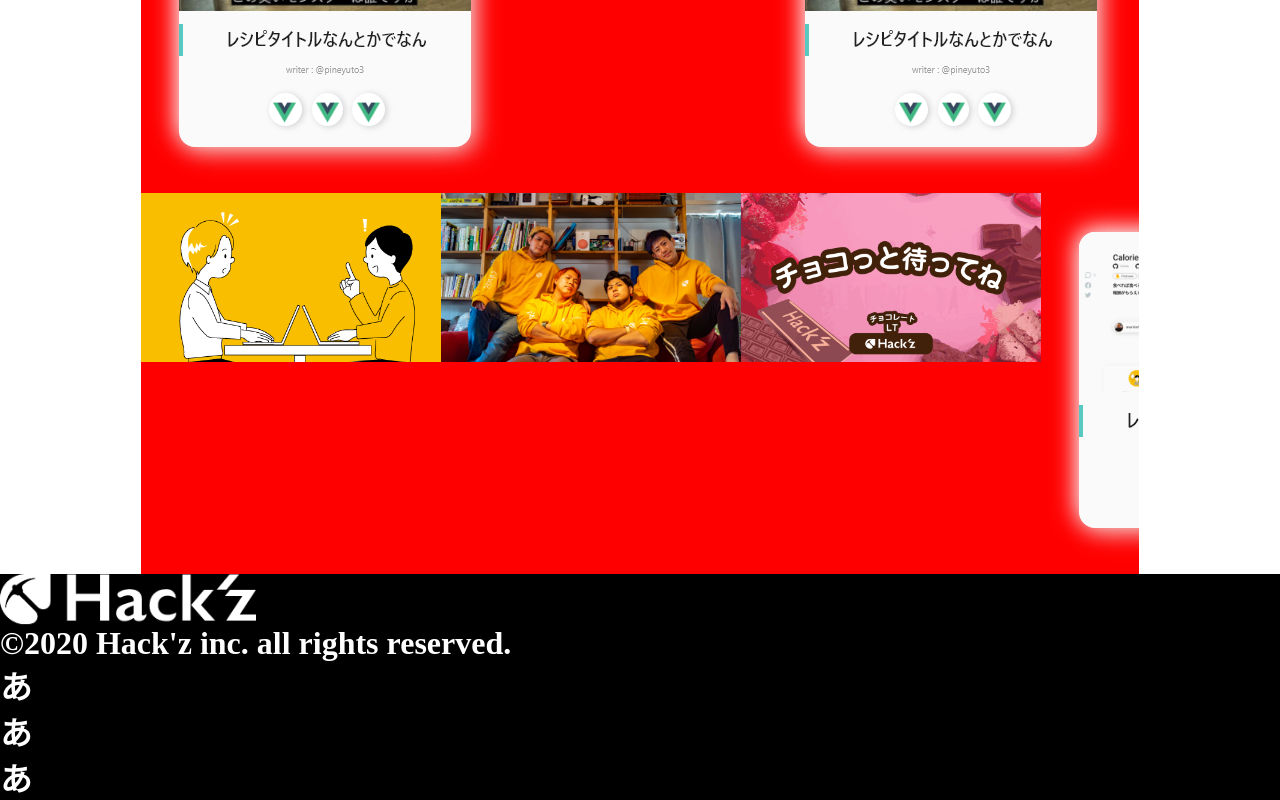
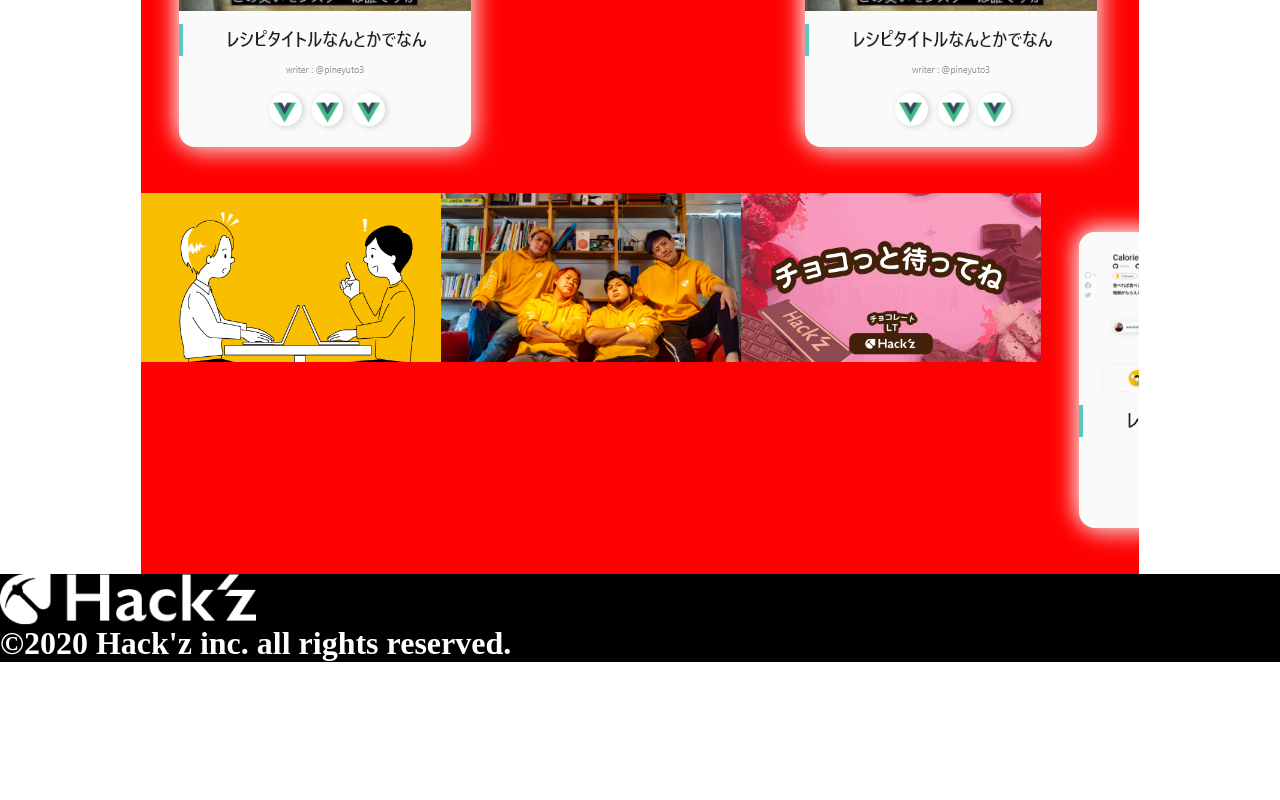
Before and after one commit to uuronn/topaz_lp, a plain HTML site: page index.html in a window 1280 px wide. Shown: the part 2130-2930 px from the top of the page. After the commit the page ends 2792 px from the top, so only its background shows below. Drawn offline with Linux system fonts and the light colour scheme; some packages are replaced by stand-ins of ours.

Commit message:
practice

```diff
--- a/index.html
+++ b/index.html
@@ -117,7 +117,7 @@
     <div class="footer">
         <div class="footer_title">
             <img class="title_logo" src="./image/hackz_footer-img.png" alt="フッターハックツ">
-            <h1 class="title_copy">&copy;2020&nbsp;Hack'z&nbsp;inc.&nbsp;all&nbsp;rights&nbsp;reserved.あああ</h1>
+            <h1 class="title_copy">&copy;2020&nbsp;Hack'z&nbsp;inc.&nbsp;all&nbsp;rights&nbsp;reserved.</h1>
         </div>
     </div>
 
```
